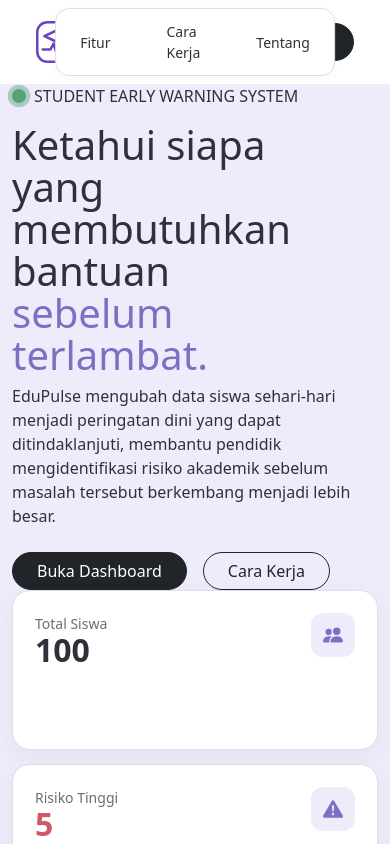
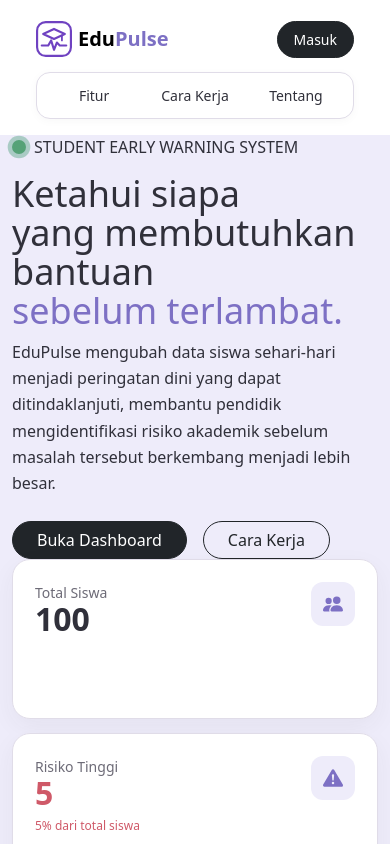
Before and after one commit to sutripnm/EduPulse-student-early-warning-web, a React (Vite) app: page / in a window 390 px wide. Shown: the top 844 px of the page. Built offline with nearby package versions, Linux system fonts and the light colour scheme.

Commit message:
fix: improve landing page mobile layout

```diff
--- a/src/styles/landing-page.css
+++ b/src/styles/landing-page.css
@@ -484,3 +484,45 @@
   background-color: var(--edupulse-surface);
   border-color: var(--edupulse-primary);
 }
+
+@media (max-width: 768px) {
+  .landing-section {
+    padding: 70px 0;
+  }
+
+  .cta-card {
+    flex-direction: column;
+    align-items: flex-start;
+  }
+
+  .landing-kpi-row {
+    grid-template-columns: 1fr;
+  }
+
+  /* Tombol hero ditumpuk di layar kecil
+     agar tidak terlalu rapat dan mudah ditekan. */
+  .hero-actions {
+    flex-direction: column;
+    align-items: stretch;
+    gap: 12px !important;
+  }
+
+  /* Tombol mengambil lebar container supaya nyaman
+     digunakan dengan jempol pada perangkat mobile. */
+  .hero-actions .btn {
+    width: 100%;
+    min-height: 48px;
+  }
+}
+
+@media (max-width: 576px) {
+  .hero-title {
+    font-size: 36px;
+    line-height: 1.08;
+  }
+
+  .hero-description {
+    font-size: 16px;
+    line-height: 1.65;
+  }
+}
--- a/src/styles/navbar.css
+++ b/src/styles/navbar.css
@@ -49,10 +49,64 @@
 }
 
 @media (max-width: 768px) {
-  .navbar-menu {
+  /* Navbar mobile dibuat menjadi dua baris:
+     baris pertama = logo + tombol masuk,
+     baris kedua = menu navigasi. */
+  .landing-page .navbar {
+    padding: 10px 12px;
+  }
+
+  /* Container boleh membungkus isi ke baris berikutnya. */
+  .landing-page .navbar .container-fluid {
+    display: flex;
+    flex-wrap: wrap;
+    align-items: center;
+  }
+
+  /* Menu tidak lagi berada di tengah secara absolute.
+     Menu menempati satu baris penuh di bawah logo. */
+  .landing-page .navbar-menu {
     position: static !important;
     transform: none !important;
-    margin: 0 auto;
-    gap: 16px !important;
+    order: 3;
+
+    width: 100%;
+    margin: 10px 0 0 !important;
+    padding: 4px 6px;
+
+    display: flex;
+    justify-content: center;
+    align-items: center;
+
+    gap: 2px !important;
+    border-radius: 12px;
+  }
+
+  /* Link menu dibuat fleksibel agar tidak saling bertabrakan. */
+  .landing-page .navbar-menu a {
+    flex: 1;
+    text-align: center;
+    padding: 8px 6px;
+    font-size: 13px;
+    white-space: nowrap;
+  }
+
+  /* Logo sedikit diperkecil agar lebih lega di HP. */
+  .landing-page .navbar-brand img {
+    height: 36px;
+  }
+
+  .landing-page .navbar-brand {
+    gap: 6px !important;
+  }
+
+  .landing-page .navbar-brand .fw-bold {
+    font-size: 20px !important;
+  }
+
+  /* Tombol login dibuat sedikit lebih kecil. */
+  .landing-page .navbar-login {
+    padding: 7px 16px !important;
+    font-size: 14px;
   }
 }
```
